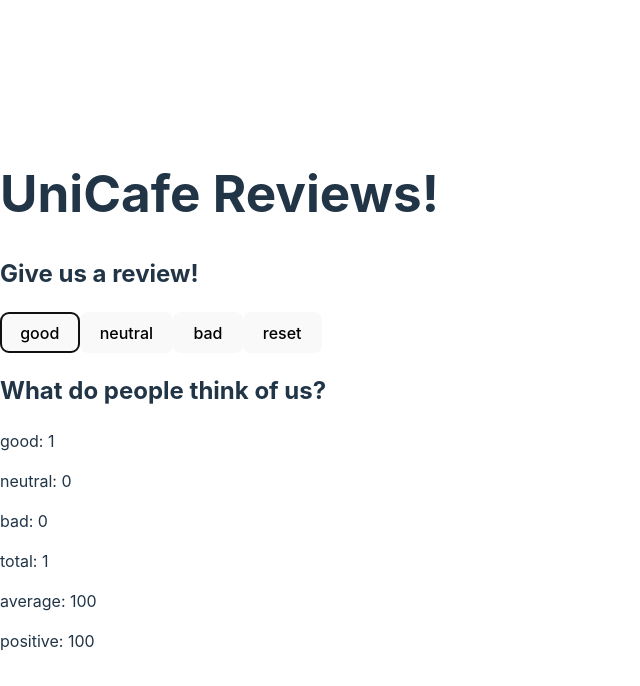
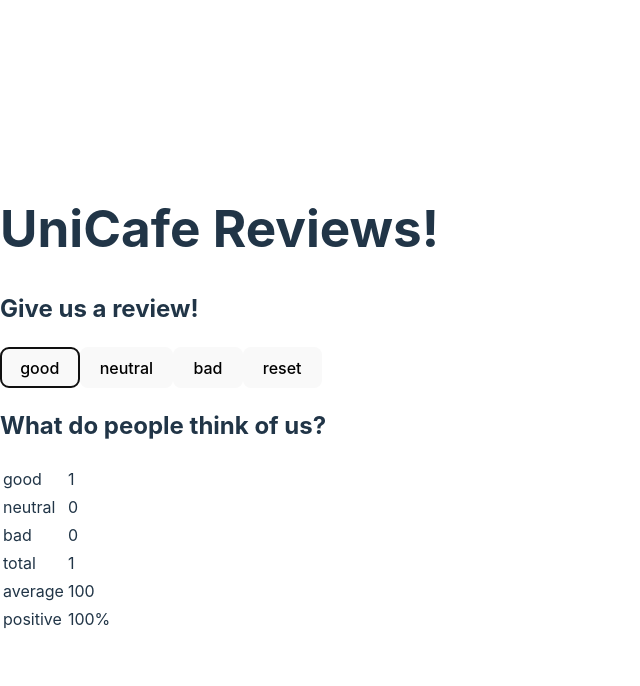
Before and after one commit to helgekim/helsinki_fullstack, a React (Vite) app in the folder part1/unicafe/: page / in a window 1280 px wide. Both pictures are taken after a click on the button "good". Shown: the top 686 px of the page, without its empty margins (0-640 px from the left). Built offline with nearby package versions, Linux system fonts and the light colour scheme.

Commit message:
Exercise 1.11: Statistics are generated in a tabular manner

```diff
--- a/part1/unicafe/src/App.jsx
+++ b/part1/unicafe/src/App.jsx
@@ -1,15 +1,35 @@
 import { useState } from 'react'
 
 function StatisticsLine({text, value}) {
+
+  if (text == "positive" ) {
+    return(
+      <tr>
+        <td> {text} </td>
+        <td> {value}%</td>
+      </tr>
+    )
+  }
+
   return(
-    <div>
-      <p> {text}: {value} </p>
-    </div>
+    <tr>
+      <td> {text} </td>
+      <td> {value} </td>
+    </tr>
   )
 }
 
 function StatisticsLines({entries}) {
-  return entries.map(element => <StatisticsLine text={element[0]} value={element[1]}/>)
+
+  let cells = entries.map(element => <StatisticsLine text={element[0]} value={element[1]}/>);
+
+  return(
+    <table>
+      <tbody>
+      {cells}
+      </tbody>
+    </table>
+  )
 }
 
 function Statistics({reviews}) {
```
